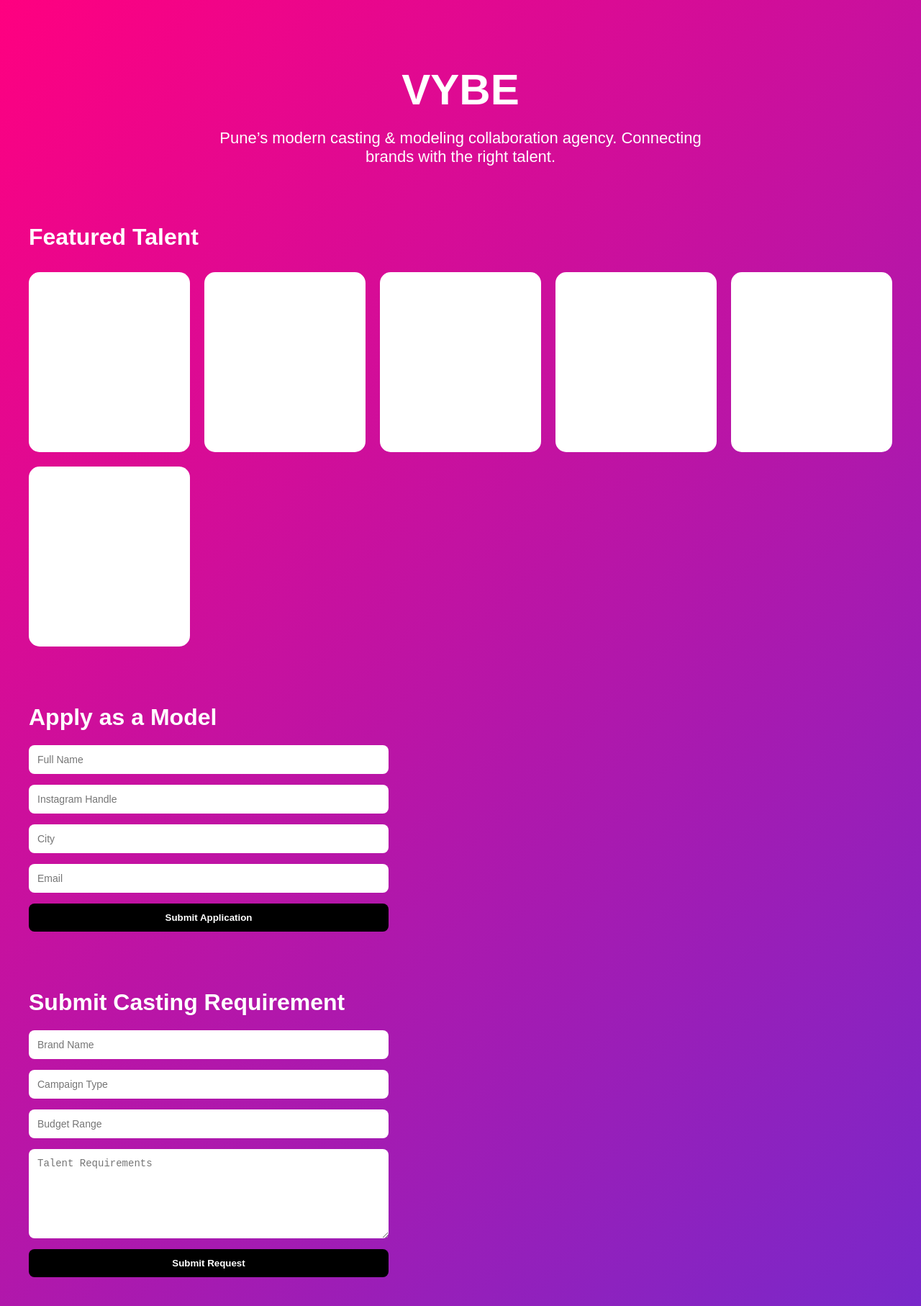
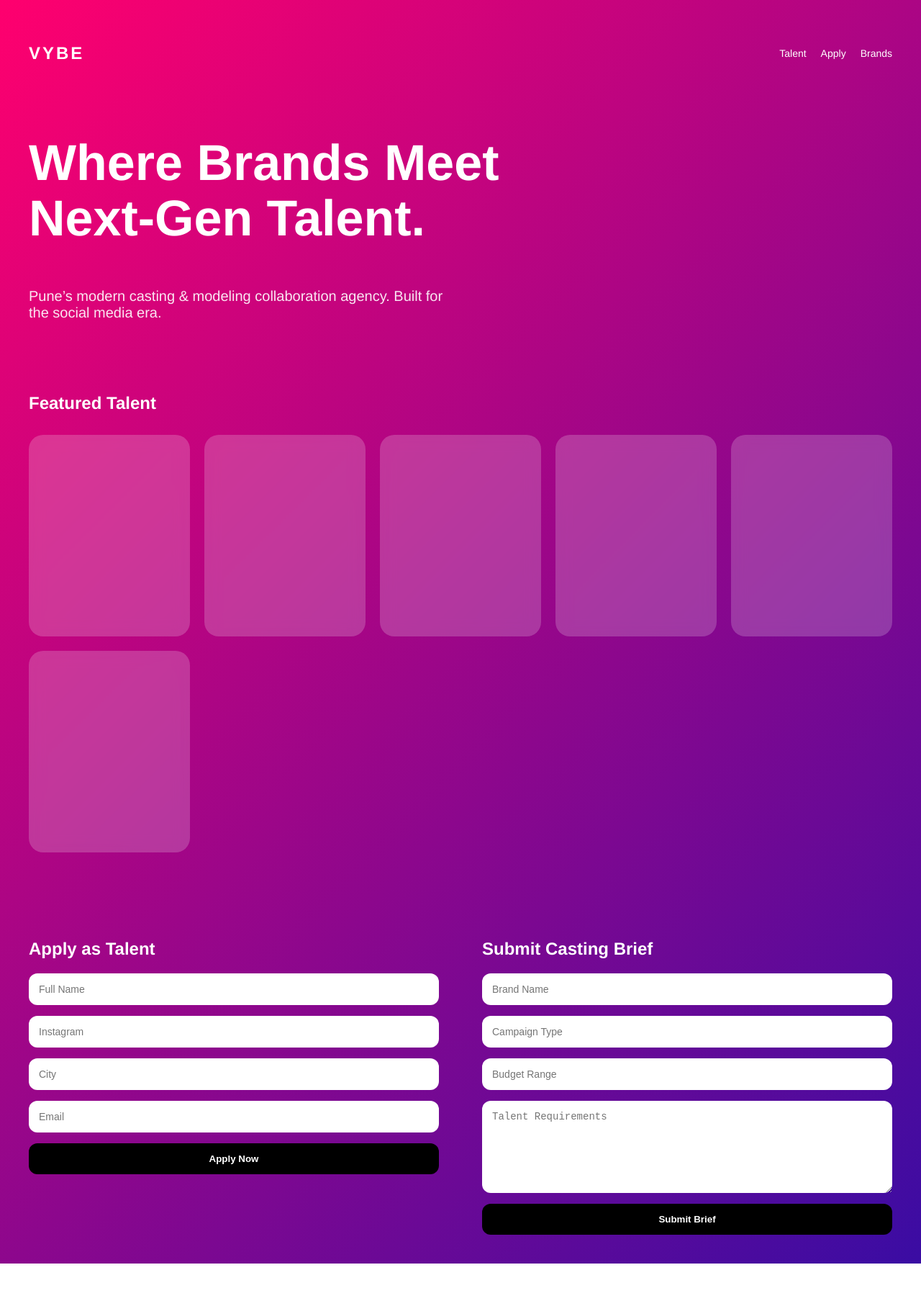
Before and after one commit to oxtoos-dev/Vybe, a Next.js app: page / in a window 1280 px wide. Shown: the whole page at 72% size. After the commit the page ends 1755 px from the top, so only its background shows below. Built offline with nearby package versions, Linux system fonts and the light colour scheme.

Commit message:
Update page.js

```diff
--- a/app/page.js
+++ b/app/page.js
@@ -2,75 +2,100 @@ export default function Home() {
   return (
     <main style={{
       minHeight: "100vh",
-      background: "linear-gradient(135deg,#ff0080,#7928ca)",
+      background: "linear-gradient(135deg,#ff006e,#3a0ca3)",
       color: "white",
-      fontFamily: "Arial, sans-serif",
+      fontFamily: "Helvetica, sans-serif",
       padding: "40px"
     }}>
 
-      {/* HERO SECTION */}
-      <section style={{ textAlign: "center", marginBottom: "80px" }}>
-        <h1 style={{ fontSize: "60px", marginBottom: "20px" }}>
-          VYBE
+      {/* NAVBAR */}
+      <nav style={{
+        display: "flex",
+        justifyContent: "space-between",
+        alignItems: "center",
+        marginBottom: "80px"
+      }}>
+        <h2 style={{ letterSpacing: "3px" }}>VYBE</h2>
+        <div style={{ display: "flex", gap: "20px", fontSize: "14px" }}>
+          <span>Talent</span>
+          <span>Apply</span>
+          <span>Brands</span>
+        </div>
+      </nav>
+
+      {/* HERO */}
+      <section style={{ marginBottom: "100px" }}>
+        <h1 style={{
+          fontSize: "70px",
+          lineHeight: "1.1",
+          maxWidth: "800px"
+        }}>
+          Where Brands Meet
+          <br />
+          Next-Gen Talent.
         </h1>
-        <p style={{ fontSize: "22px", maxWidth: "700px", margin: "0 auto" }}>
+
+        <p style={{
+          marginTop: "20px",
+          fontSize: "20px",
+          maxWidth: "600px",
+          opacity: 0.9
+        }}>
           Pune’s modern casting & modeling collaboration agency.
-          Connecting brands with the right talent.
+          Built for the social media era.
         </p>
       </section>
 
-      {/* MODEL PORTFOLIO GRID */}
-      <section style={{ marginBottom: "80px" }}>
-        <h2 style={{ fontSize: "32px", marginBottom: "30px" }}>
-          Featured Talent
-        </h2>
+      {/* PORTFOLIO */}
+      <section style={{ marginBottom: "100px" }}>
+        <h2 style={{ marginBottom: "30px" }}>Featured Talent</h2>
 
         <div style={{
           display: "grid",
-          gridTemplateColumns: "repeat(auto-fit, minmax(200px, 1fr))",
+          gridTemplateColumns: "repeat(auto-fit,minmax(220px,1fr))",
           gap: "20px"
         }}>
           {[1,2,3,4,5,6].map((item) => (
             <div key={item} style={{
-              background: "white",
-              height: "250px",
-              borderRadius: "15px"
+              height: "280px",
+              borderRadius: "20px",
+              background: "rgba(255,255,255,0.2)",
+              backdropFilter: "blur(10px)"
             }} />
           ))}
         </div>
       </section>
 
-      {/* MODEL APPLICATION FORM */}
-      <section style={{ marginBottom: "80px" }}>
-        <h2 style={{ fontSize: "32px", marginBottom: "20px" }}>
-          Apply as a Model
-        </h2>
+      {/* APPLY SECTION */}
+      <section style={{
+        display: "grid",
+        gridTemplateColumns: "repeat(auto-fit,minmax(300px,1fr))",
+        gap: "60px"
+      }}>
 
-        <form style={{ display: "grid", gap: "15px", maxWidth: "500px" }}>
+        <div>
+          <h2>Apply as Talent</h2>
+          <form style={{ display: "grid", gap: "15px", marginTop: "20px" }}>
             <input placeholder="Full Name" style={inputStyle}/>
-          <input placeholder="Instagram Handle" style={inputStyle}/>
+            <input placeholder="Instagram" style={inputStyle}/>
             <input placeholder="City" style={inputStyle}/>
             <input type="email" placeholder="Email" style={inputStyle}/>
-          <button style={buttonStyle}>Submit Application</button>
+            <button style={buttonStyle}>Apply Now</button>
           </form>
-      </section>
+        </div>
 
-      {/* BRAND CASTING FORM */}
-      <section>
-        <h2 style={{ fontSize: "32px", marginBottom: "20px" }}>
-          Submit Casting Requirement
-        </h2>
-
-        <form style={{ display: "grid", gap: "15px", maxWidth: "500px" }}>
+        <div>
+          <h2>Submit Casting Brief</h2>
+          <form style={{ display: "grid", gap: "15px", marginTop: "20px" }}>
             <input placeholder="Brand Name" style={inputStyle}/>
             <input placeholder="Campaign Type" style={inputStyle}/>
             <input placeholder="Budget Range" style={inputStyle}/>
-          <textarea placeholder="Talent Requirements" style={{
-            ...inputStyle,
-            height: "100px"
-          }} />
-          <button style={buttonStyle}>Submit Request</button>
+            <textarea placeholder="Talent Requirements"
+              style={{...inputStyle, height: "100px"}} />
+            <button style={buttonStyle}>Submit Brief</button>
           </form>
+        </div>
+
       </section>
 
     </main>
@@ -78,15 +103,15 @@ export default function Home() {
 }
 
 const inputStyle = {
-  padding: "12px",
-  borderRadius: "8px",
+  padding: "14px",
+  borderRadius: "12px",
   border: "none",
   fontSize: "14px"
 };
 
 const buttonStyle = {
-  padding: "12px",
-  borderRadius: "8px",
+  padding: "14px",
+  borderRadius: "12px",
   border: "none",
   background: "black",
   color: "white",
```
Lines whose indentation alone changed are shown as unchanged.
